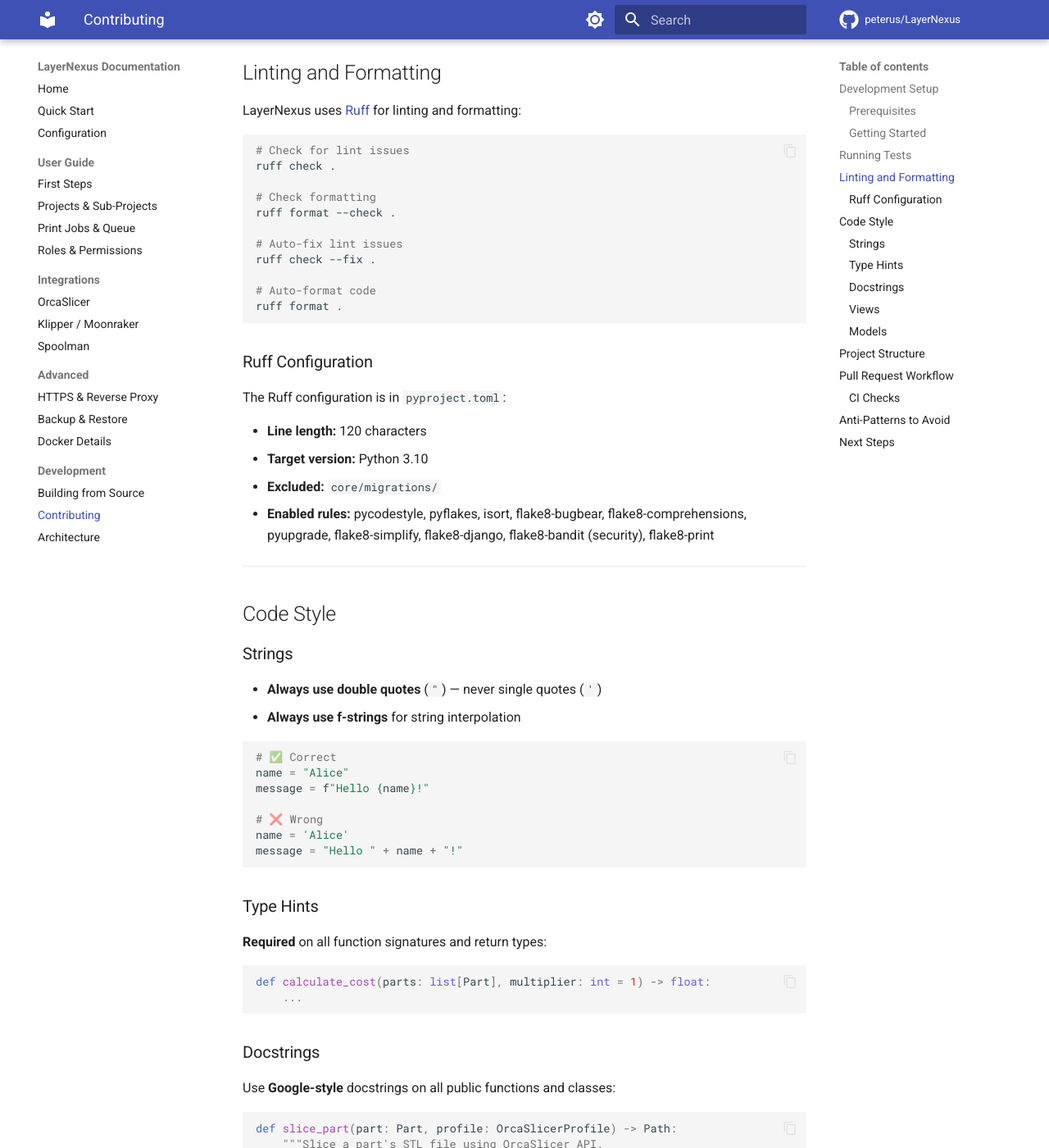
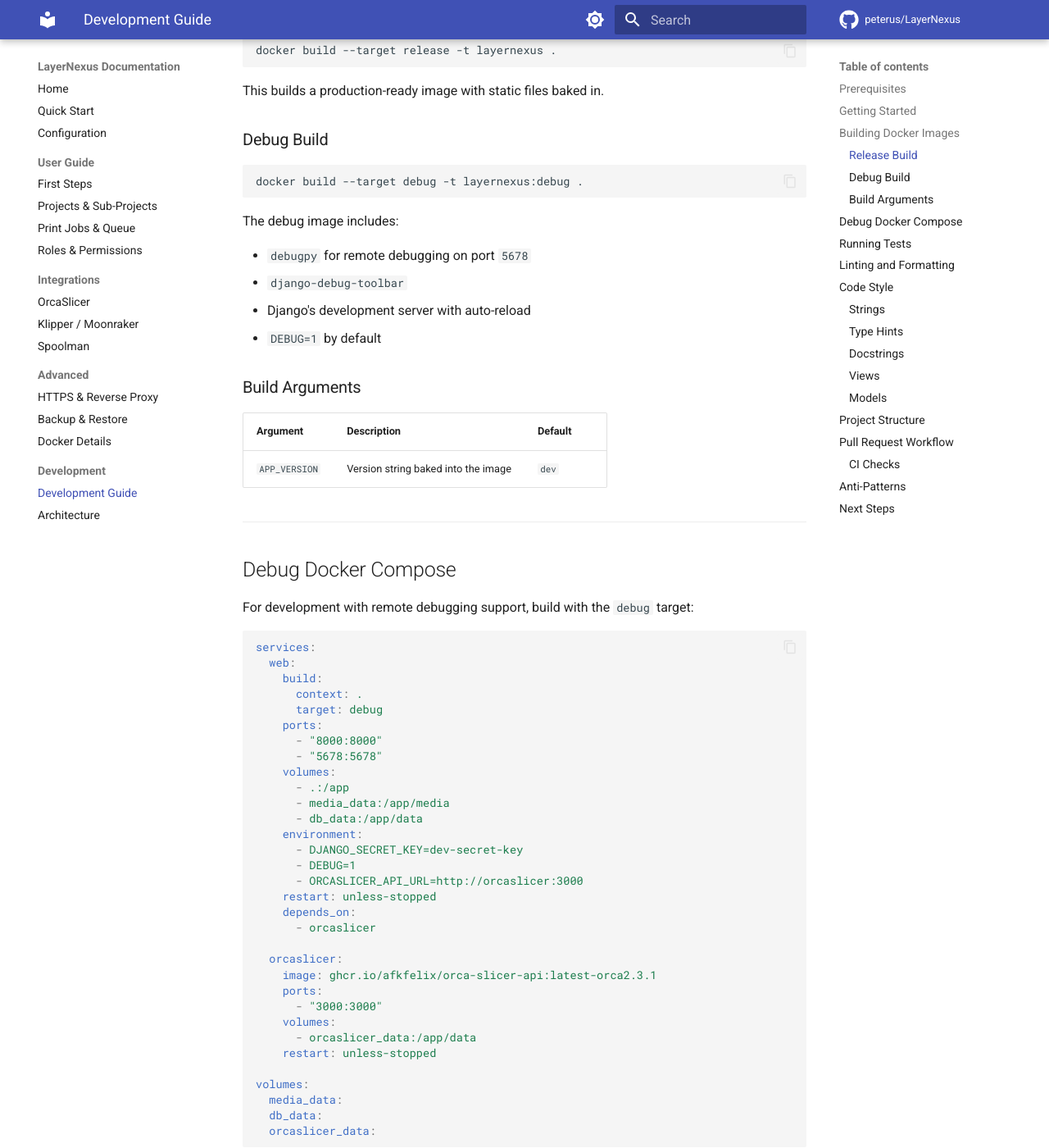
Before and after one commit to peterus/LayerNexus, an MkDocs documentation site: the page built from docs/development/contributing.md, in a window 1280 px wide and 1400 px high, scrolled down 1130 px. Shown: the whole window at 82% size. Built offline with MkDocs 1.6.1 and Material for MkDocs 9.7.7, drawn with Linux system fonts in a browser that asks for light colours; comment, search, counter and statistics services are not loaded; some of the changed text lies outside the part shown.

Commit message:
docs: fix checklist rendering, merge dev pages (#15)
- Add pymdownx.tasklist extension so [ ] checklists render
  as proper checkboxes instead of raw square brackets
- Merge building.md + contributing.md into a single
  'Development Guide' (they had ~80% duplicate content)
- Update nav and cross-references

Co-authored-by: Copilot <223556219+Copilot@users.noreply.github.com>

````diff
--- a/docs/development/contributing.md
+++ b/docs/development/contributing.md
@@ -1,16 +1,20 @@
-# Contributing
+# Development Guide
 
-Contributions to LayerNexus are welcome! This guide covers the development setup, code style, and contribution workflow.
+This guide covers everything you need to contribute to LayerNexus — from setting up your development environment to submitting a pull request.
 
-## Development Setup
+If you just want to **run** LayerNexus, see the [Quick Start](../quick-start.md).
 
-### Prerequisites
+---
+
+## Prerequisites
 
 - [Docker](https://docs.docker.com/get-docker/) and [Docker Compose](https://docs.docker.com/compose/install/)
-- Python 3.10+ (for running linters locally)
-- Git
+- [Git](https://git-scm.com/)
+- Python 3.10+ (optional, for running linters locally)
 
-### Getting Started
+---
+
+## Getting Started
 
 ```bash
 # Clone the repository
@@ -23,7 +27,86 @@ docker compose up -d
 # The app is now running at http://localhost:8000
 ```
 
-The development `docker-compose.yml` mounts the project directory as a volume, so code changes are immediately reflected. Gunicorn runs with `--reload` for automatic reloading.
+The `docker-compose.yml` mounts the project directory as a volume, so code changes are immediately reflected. Gunicorn runs with `--reload` for automatic reloading.
+
+| Service | Description | Port |
+|---|---|---|
+| **web** | LayerNexus (built from local source, auto-reloads on code changes) | `8000` |
+| **orcaslicer** | OrcaSlicer API | `3000` |
+
+---
+
+## Building Docker Images
+
+### Release Build
+
+```bash
+docker build --target release -t layernexus .
+```
+
+This builds a production-ready image with static files baked in.
+
+### Debug Build
+
+```bash
+docker build --target debug -t layernexus:debug .
+```
+
+The debug image includes:
+
+- `debugpy` for remote debugging on port `5678`
+- `django-debug-toolbar`
+- Django's development server with auto-reload
+- `DEBUG=1` by default
+
+### Build Arguments
+
+| Argument | Description | Default |
+|---|---|---|
+| `APP_VERSION` | Version string baked into the image | `dev` |
+
+---
+
+## Debug Docker Compose
+
+For development with remote debugging support, build with the `debug` target:
+
+```yaml
+services:
+  web:
+    build:
+      context: .
+      target: debug
+    ports:
+      - "8000:8000"
+      - "5678:5678"
+    volumes:
+      - .:/app
+      - media_data:/app/media
+      - db_data:/app/data
+    environment:
+      - DJANGO_SECRET_KEY=dev-secret-key
+      - DEBUG=1
+      - ORCASLICER_API_URL=http://orcaslicer:3000
+    restart: unless-stopped
+    depends_on:
+      - orcaslicer
+
+  orcaslicer:
+    image: ghcr.io/afkfelix/orca-slicer-api:latest-orca2.3.1
+    ports:
+      - "3000:3000"
+    volumes:
+      - orcaslicer_data:/app/data
+    restart: unless-stopped
+
+volumes:
+  media_data:
+  db_data:
+  orcaslicer_data:
+```
+
+Attach your IDE debugger (VS Code or PyCharm) to port `5678` for step-through debugging.
 
 ---
 
@@ -61,14 +144,11 @@ ruff check --fix .
 ruff format .
 ```
 
-### Ruff Configuration
-
-The Ruff configuration is in `pyproject.toml`:
+Ruff is configured in `pyproject.toml`:
 
 - **Line length:** 120 characters
 - **Target version:** Python 3.10
 - **Excluded:** `core/migrations/`
-- **Enabled rules:** pycodestyle, pyflakes, isort, flake8-bugbear, flake8-comprehensions, pyupgrade, flake8-simplify, flake8-django, flake8-bandit (security), flake8-print
 
 ---
 
@@ -186,7 +266,7 @@ All checks must pass before a PR can be merged.
 
 ---
 
-## Anti-Patterns to Avoid
+## Anti-Patterns
 
 | ❌ Avoid | ✅ Use Instead |
 |---|---|
@@ -204,5 +284,4 @@ All checks must pass before a PR can be merged.
 
 ## Next Steps
 
-- [Contributing guide](contributing.md)
 - [Architecture overview](architecture.md)
--- a/mkdocs.yml
+++ b/mkdocs.yml
@@ -51,6 +51,8 @@ markdown_extensions:
   - pymdownx.emoji:
       emoji_index: !!python/name:material.extensions.emoji.twemoji
       emoji_generator: !!python/name:material.extensions.emoji.to_svg
+  - pymdownx.tasklist:
+      custom_checkbox: true
 
 nav:
   - Home: index.md
@@ -70,6 +72,5 @@ nav:
       - Backup & Restore: advanced/backup.md
       - Docker Details: advanced/docker.md
   - Development:
-      - Building from Source: development/building.md
-      - Contributing: development/contributing.md
+      - Development Guide: development/contributing.md
       - Architecture: development/architecture.md
````
Also changed, not shown: docs/development/architecture.md (+1 -2 lines), docs/development/building.md (deleted, +0 -158 lines).
